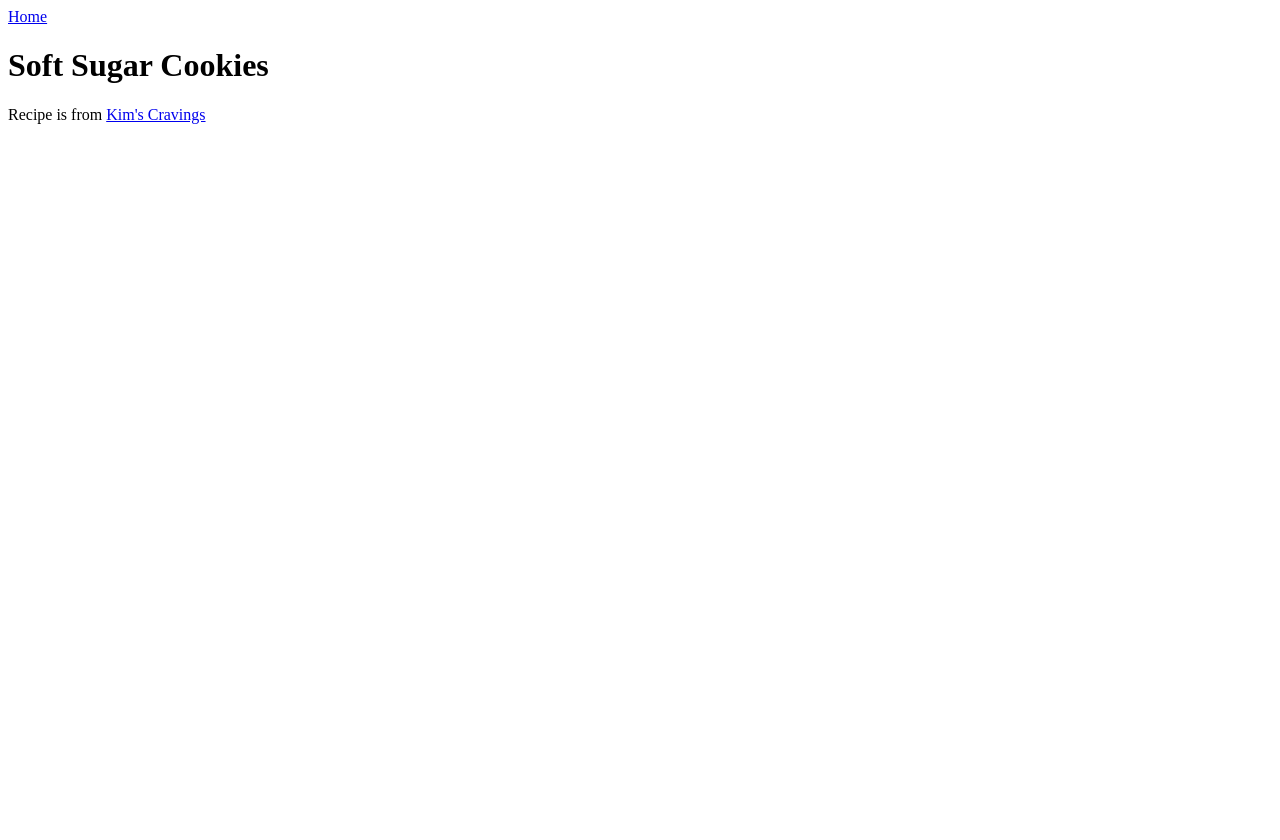
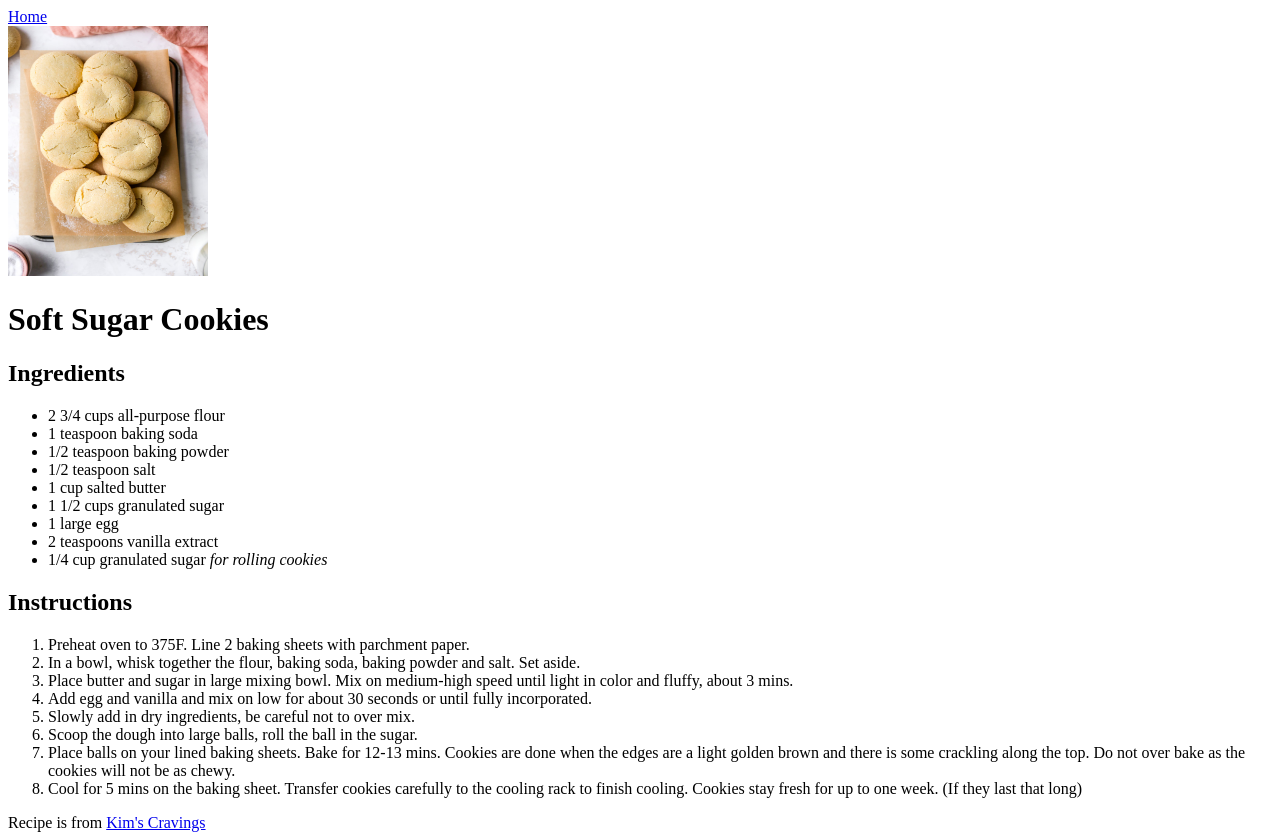
Before and after one commit to J-Marlene/odin-recipes, a plain HTML site: page recipes/sugarcookie.html in a window 1280 px wide. Before the commit the page ends 800 px from the top, so only its background shows below. Drawn offline with Linux system fonts and the light colour scheme.

Commit message:
added recipe in sugarcookie.html

```diff
--- a/recipes/sugarcookie.html
+++ b/recipes/sugarcookie.html
@@ -3,11 +3,36 @@
 <head>
     <meta charset="UTF-8">
     <meta name="viewport" content="width=device-width, initial-scale=1.0">
-    <title>Document</title>
+    <title>Soft Sugar Cookies</title>
 </head>
 <body>
-    <a href="../index.html">Home</a>
+    <a href="../index.html">Home</a><br>
+    <img src="./img/sugarcookie.jpg" alt="sugar cookie" height="250" width="200">
     <h1>Soft Sugar Cookies</h1>
+    <h2>Ingredients</h2>
+    <ul>
+        <li> 2 3/4 cups all-purpose flour</li>
+        <li> 1 teaspoon baking soda</li>
+        <li> 1/2 teaspoon baking powder</li>
+        <li> 1/2 teaspoon salt</li>
+        <li> 1 cup salted butter</li>
+        <li> 1 1/2 cups granulated sugar</li>
+        <li> 1 large egg</li>
+        <li> 2 teaspoons vanilla extract</li>
+        <li> 1/4 cup granulated sugar <em>for rolling cookies</em></li>
+    </ul>
+    <h2> Instructions</h2>
+    <ol>
+        <li> Preheat oven to 375F. Line 2 baking sheets with parchment paper.</li>
+        <li> In a bowl, whisk together the flour, baking soda, baking powder and salt. Set aside.</li>
+        <li> Place butter and sugar in large mixing bowl. Mix on medium-high speed until light in color and fluffy, about 3 mins.</li>
+        <li> Add egg and vanilla and mix on low for about 30 seconds or until fully incorporated.</li>
+        <li> Slowly add in dry ingredients, be careful not to over mix.</li>
+        <li> Scoop the dough into large balls, roll the ball in the sugar. </li>
+        <li> Place balls on your lined baking sheets. Bake for 12-13 mins. Cookies are done when the edges are a light golden brown and there is some crackling along the top. Do not over bake as the cookies will not be as chewy.</li>
+        <li> Cool for 5 mins on the baking sheet. Transfer cookies carefully to the cooling rack to finish cooling. Cookies stay fresh for up to one week. (If they last that long)</li>
+
+    </ol>
 
 
     Recipe is from <a href="https://www.kimscravings.com/soft-sugar-cookies-recipe/" target="_blank" rel="noopener noreferrer">Kim's Cravings</a>
```
